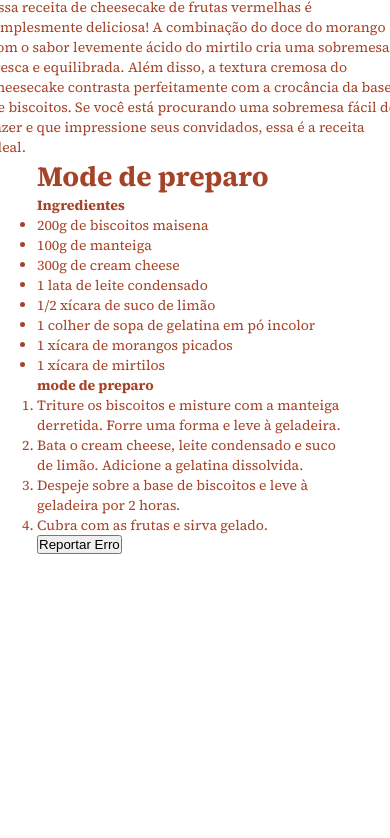
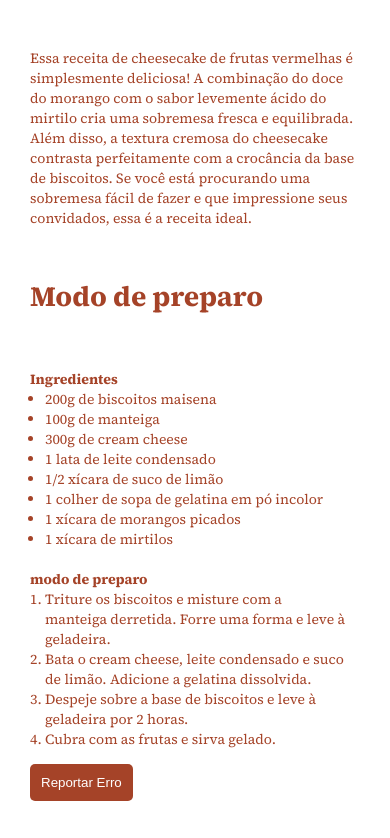
Before and after one commit to MarcioPAraujo/rocketseat-challenges, a plain HTML site: page responsivity-1/index.html in a window 390 px wide. Shown: the part 325-1163 px from the top of the page. Before the commit the page ends 916 px from the top, so only its background shows below. Drawn offline with Linux system fonts and the light colour scheme.

Commit message:
mobile layout done

```diff
--- a/responsivity-1/index.html
+++ b/responsivity-1/index.html
@@ -10,15 +10,16 @@
     <main>
         <section id="description">
             <h1>Cheesecake de Frutas</h1>
-            <div id="image"><img src="images/image 1.png" alt="piece of cake"></div>
+            <img src="images/image 1.png" alt="piece of cake">
             <p>
                 Essa receita de cheesecake de frutas vermelhas é simplesmente deliciosa! A combinação do doce do morango com o sabor levemente ácido do mirtilo cria uma sobremesa fresca e equilibrada. Além disso, a textura cremosa do cheesecake contrasta perfeitamente com a crocância da base de biscoitos. Se você está procurando uma sobremesa fácil de fazer e que impressione seus convidados, essa é a receita ideal.
             </p>
         </section>
         <section id="steps">
-            <h2>Mode de preparo</h2>
+            <h2>Modo de preparo</h2>
+            <h3>Ingredientes</h3>
             <div>
-                <strong>Ingredientes</strong>
+
                 <ul>
                     <li>200g de biscoitos maisena</li>
                     <li>100g de manteiga</li>
@@ -30,8 +31,9 @@
                     <li>1 xícara de mirtilos   </li>
                 </ul>
             </div>
+            <h3>modo de preparo</h3>
             <div>
-                <strong>mode de preparo</strong>
+
                 <ol>
                     <li>Triture os biscoitos e misture com a manteiga derretida. Forre uma forma e leve à geladeira.</li>
                     <li>Bata o cream cheese, leite condensado e suco de limão. Adicione a gelatina dissolvida.</li>
@@ -39,8 +41,9 @@
                     <li>Cubra com as frutas e sirva gelado.</li>
                 </ol>
             </div>
-            <button>Reportar Erro</button>
+
         </section>
+        <button>Reportar Erro</button>
     </main>
 </body>
 </html>
--- a/responsivity-1/style.css
+++ b/responsivity-1/style.css
@@ -24,14 +24,47 @@ body{
 h1,h2{
     font-size: 2.8rem;
 }
-p,li,strong{
+p,li,h3{
     font-size: 1.4rem;
 }
 
 
 main{
+    max-width: 33rem;
+    margin-inline: auto;
+
     display: flex;
     flex-direction: column;
-    align-items: center;
-    padding: 3.7rem;
+    align-items: flex-start;
+    padding: 3.7rem 2rem ;
+
+    box-sizing: content-box;
 }
+
+
+#description img{
+    width: 100%;
+    padding: 5rem 0rem;
+}
+#steps{
+    padding: 1.5rem;
+}
+h2,h3{
+
+    text-indent: -1.5rem;
+}
+h2{
+    padding: 3.4rem 0rem;
+}
+h3{
+    padding-top: 2rem;
+}
+button{
+    border-radius: 0.5rem;
+    padding: 1.1rem;
+
+
+    color: white;
+    background-color: var(--text-color);
+    border: none;
+}
```
